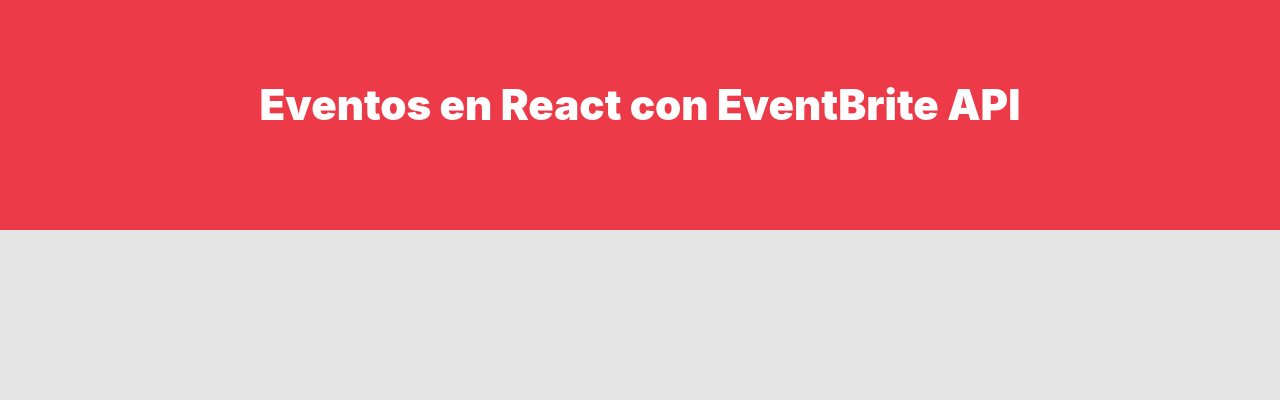
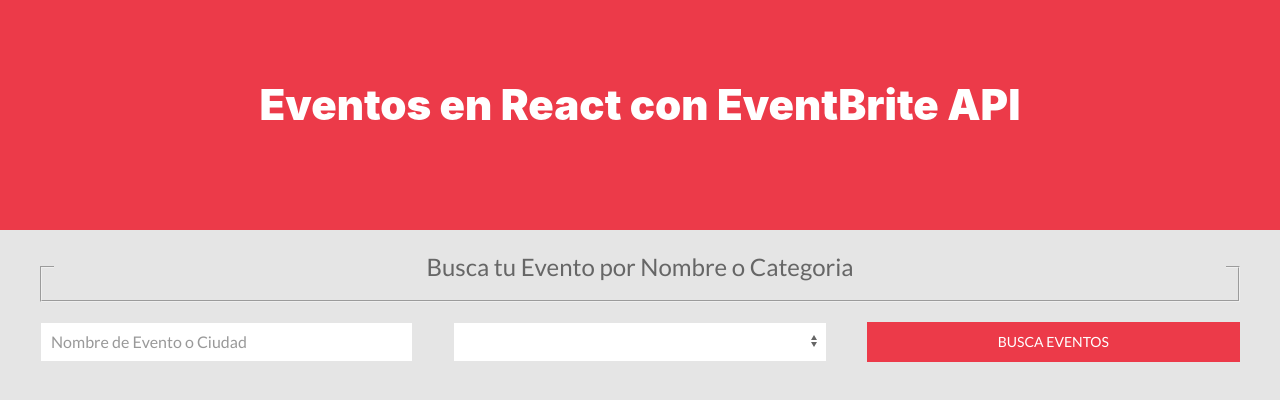
Before and after one commit to armandoltx/eventos-react, a React (Create React App) app: page / in a window 1280 px wide. Shown: the top 400 px of the page. Built offline with nearby package versions, Linux system fonts and the light colour scheme; no server answers.

Commit message:
Creando el Formulario

```diff
--- a/src/App.js
+++ b/src/App.js
@@ -1,5 +1,6 @@
 import React, { Fragment } from 'react';
 import Header from './components/Header';
+import Formulario from './components/Formulario';
 import CategoriasProvider from './context/CategoriasContext';
 // en realidad importamos la clase, no el Provider en si.
 
@@ -10,6 +11,9 @@
       {/* El provider wrap otro componente que es donde se van a poder usar los datos
       hay que anadir el childern en el provider component los datos de categorias van a estar disponibles en el header*/}
       <Header />
+      <div className="uk-container">
+        <Formulario />
+      </div>
     </CategoriasProvider>
   );
 }
--- /dev/null
+++ b/src/components/Formulario.js
@@ -0,0 +1,42 @@
+import React, { Component } from 'react';
+
+class Formulario extends Component {
+  state = {
+    nombre: '',
+    categoria: '',
+  }
+  render() {
+    return (
+      <form>
+        <fieldset className="uk-fielset uk-margin">
+          <legend className="uk-legend uk-text-center">
+            Busca tu Evento por Nombre o Categoria
+          </legend>
+        </fieldset>
+        <div className="uk-column-1-3@m uk-margin">
+          <div className="uk-margin" uk-margin="true">
+            <input
+              name="nombre"
+              className="uk-input"
+              type="text"
+              placeholder="Nombre de Evento o Ciudad"
+              />
+          </div>
+          <div className="uk-margin" uk-margin="true">
+            <select
+              className="uk-select"
+              name="categoria"
+              >
+            </select>
+          </div>
+          <div>
+            <input type="submit" className="uk-button uk-button-danger" value="Busca Eventos"/>
+          </div>
+
+        </div>
+      </form>
+    );
+  }
+}
+
+export default Formulario;
--- a/src/context/CategoriasContext.js
+++ b/src/context/CategoriasContext.js
@@ -33,6 +33,7 @@
 
   render() {
     return (
+      // Aunque la clase se llame CategoriasProvider, el provider es lo que tenemos aqui abajo
       <CategoriasContext.Provider
         value= {{
           categorias: this.state.categorias,
```
